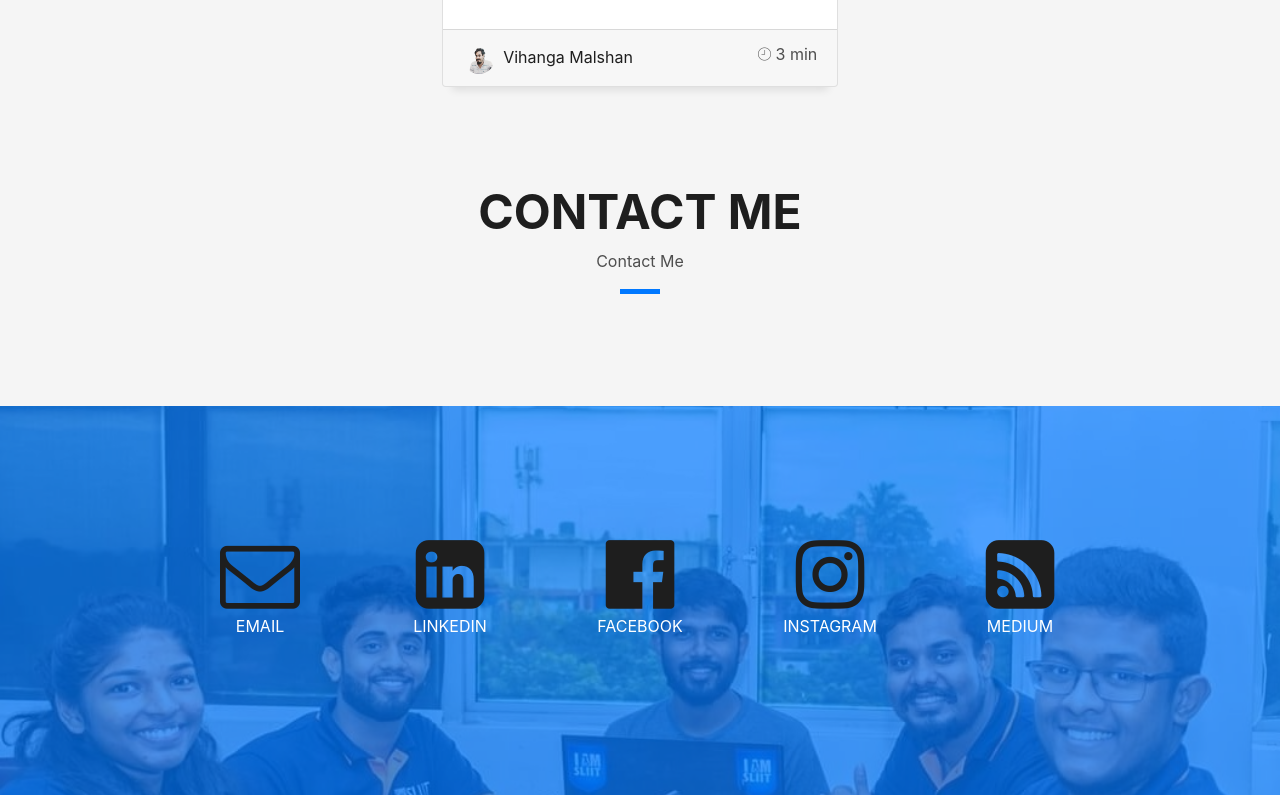
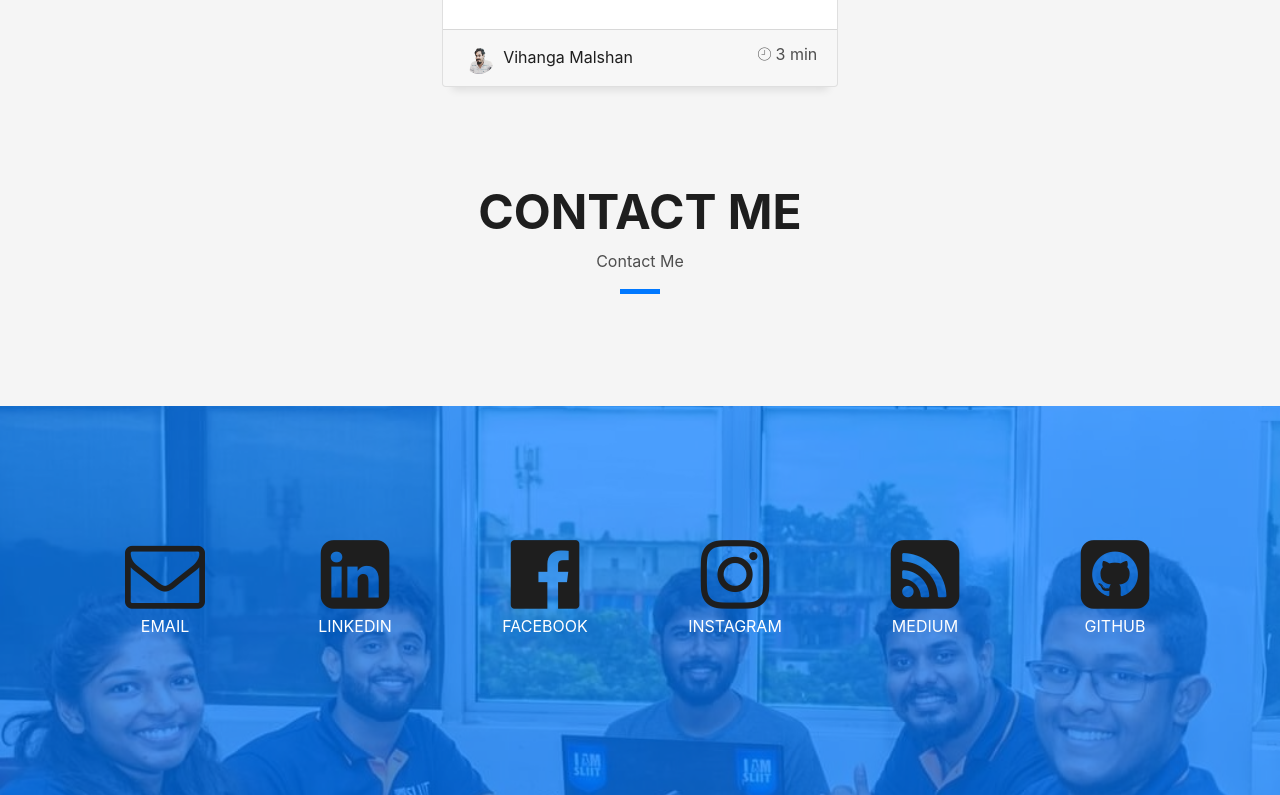
Before and after one commit to vihangamalshan1998/portfolio, a plain HTML site: page index.html in a window 1280 px wide. Shown: the part 5791-6586 px from the top of the page. Drawn offline with nearby package versions, Linux system fonts and the light colour scheme; animation ran at ten frames a second; files whose address does not match are found by name.

Commit message:
last edit

```diff
--- a/index.html
+++ b/index.html
@@ -1096,6 +1096,14 @@
               </div>
             </div>
           </div>
+          <div class="col-md-2 col-sm-2">
+            <div class="counter-box">
+              <a href="https://github.com/vihangamalshan1998" class="fa fa-github-square fa-5x"></a>
+              <div class="counter-num">
+                <span class="counter-text">GITHUB</span>
+              </div>
+            </div>
+          </div>
         </div>
       </div>
     </div>
```
